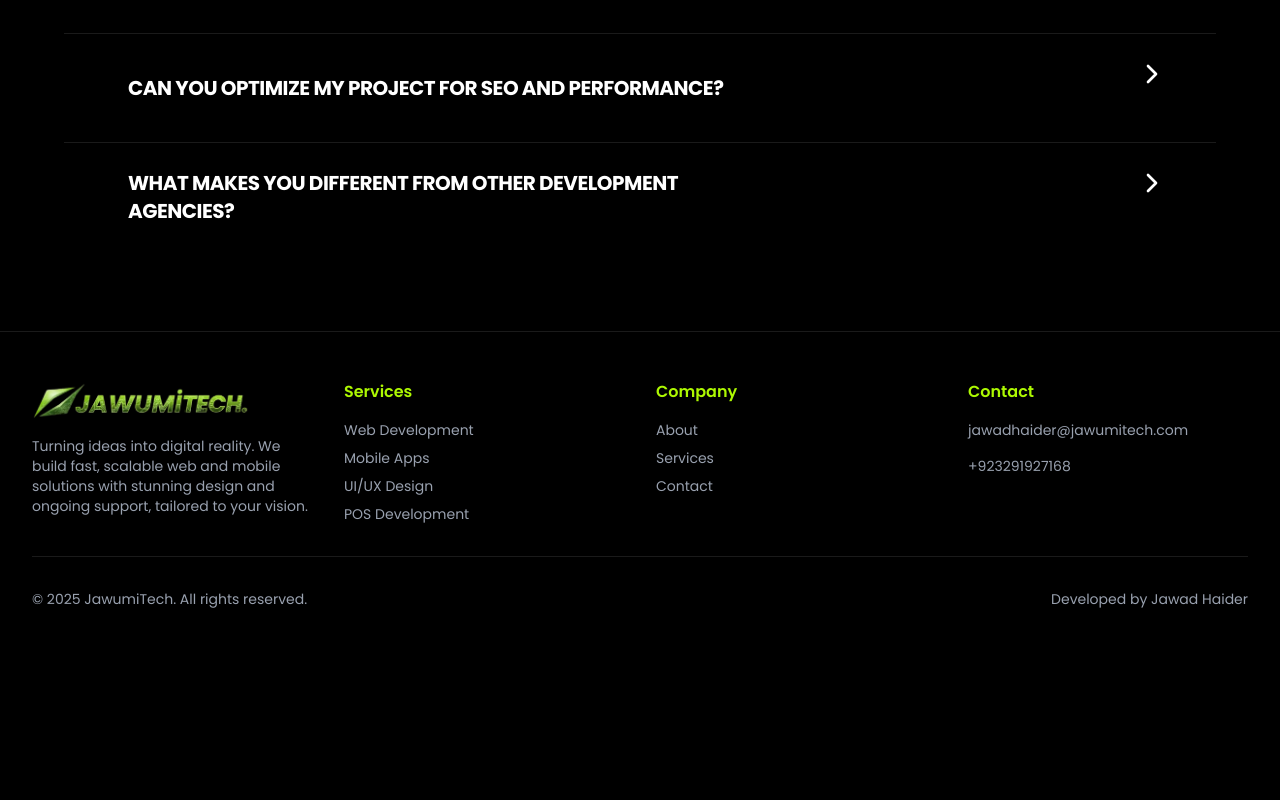
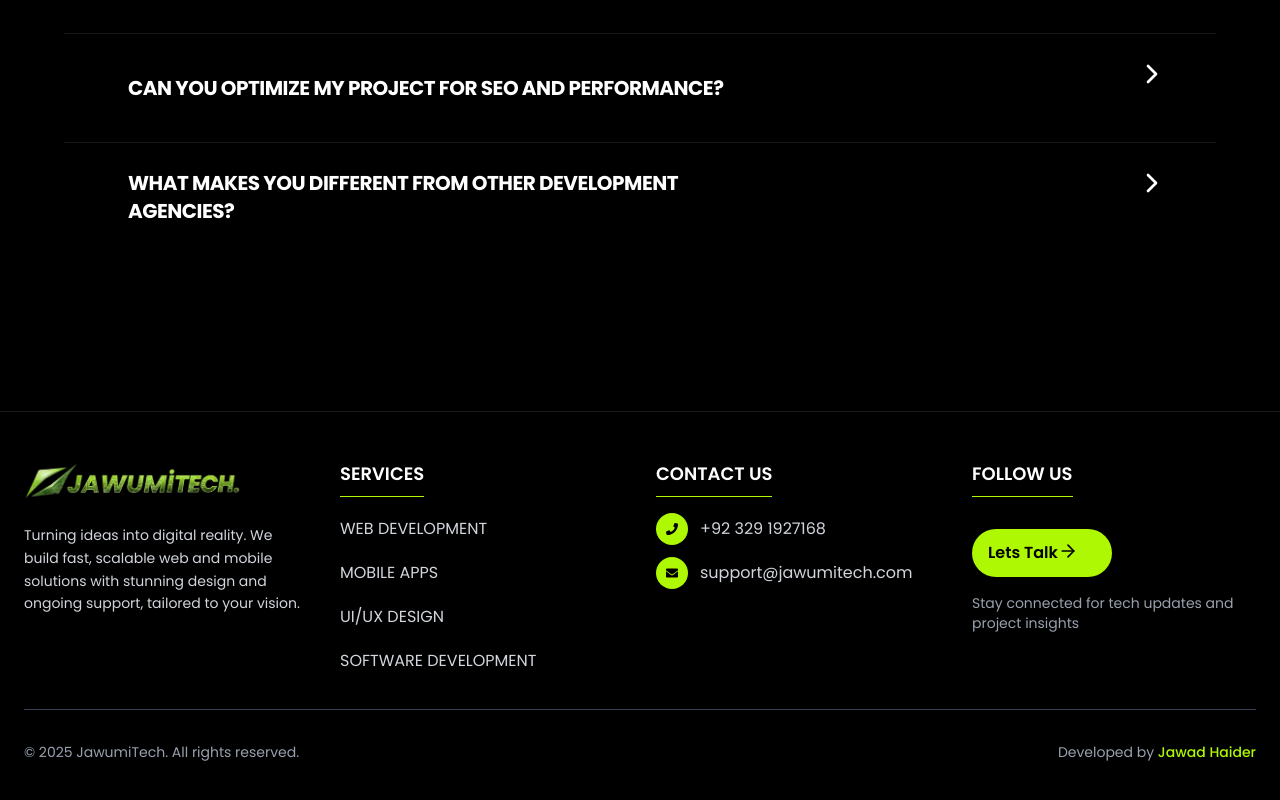
Before and after one commit to JawadHaider019/jawumitech, a Next.js app: page / in a window 1280 px wide. Shown: the part 5380-6180 px from the top of the page. Before the commit the page ends 6037 px from the top, so only its background shows below. Built offline with nearby package versions, Linux system fonts and the light colour scheme.

Commit message:
footer updated

```diff
--- a/components/footer.tsx
+++ b/components/footer.tsx
@@ -1,18 +1,57 @@
 import Link from "next/link"
 import Image from "next/image"
+import {  ArrowRight } from "lucide-react"
+import {
+  FaFacebookF,
+  FaInstagram,
+  FaWhatsapp,
+  FaTiktok,
+  FaEnvelope,
+  FaPhone,
+  FaMapMarkerAlt
+} from "react-icons/fa"
 
 export function Footer() {
+  const currentYear = new Date().getFullYear()
+
+  const socialPlatforms = [
+
+    // {
+    //   key: 'instagram',
+    //   icon: FaInstagram,
+    //   color: "hover:bg-pink-600",
+    //   label: "Instagram",
+    //   url: "#"
+    // },
+    // {
+    //   key: 'tiktok',
+    //   icon: FaTiktok,
+    //   color: "hover:bg-black",
+    //   label: "TikTok",
+    //   url: "#"
+    // },
+    {
+      key: 'whatsapp',
+      icon: FaWhatsapp,
+      color: "hover:bg-green-600",
+      label: "WhatsApp",
+      url: "https://wa.me/923291927168"
+    }
+  ]
+
   return (
-    <footer className="bg-black border-t border-[#1A1A1A] py-12">
-      <div className="max-w-7xl mx-auto px-4 sm:px-6 lg:px-8">
-        <div className="grid grid-cols-1 md:grid-cols-4 gap-8 mb-8">
-          {/* Brand */}
-          <div>
-            <div className="flex items-center gap-2 mt-[-4] mb-2">
+    <footer className="bg-black border-t-1  text-white  mt-20 shadow-2xl">
+      {/* Main Footer Content */}
+      <div className="max-w-7xl mx-auto px-6 py-12">
+        <div className="grid grid-cols-1 md:grid-cols-2 lg:grid-cols-4 gap-8 mb-8">
+
+          {/* Brand Column */}
+          <div className="space-y-4">
+            <div className="flex items-center gap-2">
               <Link href="/" className="flex items-center gap-2 group">
                 <Image
                   src="/logojt.png"
-                  alt="JG Logo"
+                  alt="JawumiTech Logo"
                   width={150}
                   height={70}
                   className="w-auto h-12 object-contain"
@@ -20,74 +59,108 @@ export function Footer() {
                 />
               </Link>
             </div>
-            <p className="text-gray-400 text-sm">
-  Turning ideas into digital reality. We build fast, scalable web and mobile solutions with stunning design and ongoing support, tailored to your vision.
-</p>
 
+            <p className="text-gray-300 text-sm leading-relaxed">
+              Turning ideas into digital reality. We build fast, scalable web and mobile solutions
+              with stunning design and ongoing support, tailored to your vision.
+            </p>
           </div>
 
-          {/* Services */}
-          <div>
-            <h3 className="font-semibold mb-4 text-[#ADF802]">Services</h3>
-            <ul className="space-y-2 text-sm text-gray-400">
-              <li>
-                <Link href="/services" className="hover:text-[#ADF802] transition-colors">
-                  Web Development
-                </Link>
-              </li>
-              <li>
-                <Link href="/services" className="hover:text-[#ADF802] transition-colors">
-                  Mobile Apps
-                </Link>
-              </li>
-              <li>
-                <Link href="/services" className="hover:text-[#ADF802] transition-colors">
-                  UI/UX Design
-                </Link>
-              </li>
-                <li>
-                <Link href="/services" className="hover:text-[#ADF802] transition-colors">
-                  POS Development
-                </Link>
-              </li>
+          {/* Quick Links */}
+          <div className="space-y-4">
+            <h3 className="font-semibold text-lg text-white border-b border-[#ADF802] pb-2 inline-block">
+              SERVICES
+            </h3>
+            <ul className="space-y-3">
+              {['Web Development', 'Mobile Apps', 'UI/UX Design', 'Software Development'].map((item) => (
+                <li key={item}>
+                  <Link
+                    href="/services"
+                    className="text-gray-300 hover:text-[#ADF802] transition-all duration-300 hover:translate-x-2 block py-1"
+                  >
+                    {item.toUpperCase()}
+                  </Link>
+                </li>
+              ))}
             </ul>
           </div>
 
-          {/* Company */}
-          <div>
-            <h3 className="font-semibold mb-4 text-[#ADF802]">Company</h3>
-            <ul className="space-y-2 text-sm text-gray-400">
-              <li>
-                <Link href="/about" className="hover:text-[#ADF802] transition-colors">
-                  About
-                </Link>
-              </li>
-              <li>
-                <Link href="/services" className="hover:text-[#ADF802] transition-colors">
-                  Services
-                </Link>
-              </li>
-              <li>
-                <Link href="/contact" className="hover:text-[#ADF802] transition-colors">
-                  Contact
-                </Link>
-              </li>
-            </ul>
+          {/* Contact Info */}
+          <div className="space-y-4">
+            <h3 className="font-semibold text-lg text-white border-b border-[#ADF802] pb-2 inline-block">
+              CONTACT US
+            </h3>
+            <div className="space-y-3 text-gray-300">
+              <div className="flex items-center space-x-3 group">
+                <div className="w-8 h-8 bg-[#ADF802] rounded-full flex items-center justify-center group-hover:scale-110 transition-transform">
+                  <FaPhone className="text-black w-3" />
+                </div>
+                <span className="group-hover:text-[#ADF802] transition-colors">
+                  +92 329 1927168
+                </span>
+              </div>
+              <div className="flex items-center space-x-3 group">
+                <div className="w-8 h-8 bg-[#ADF802] rounded-full flex items-center justify-center group-hover:scale-110 transition-transform">
+                  <FaEnvelope className="text-black w-3" />
+                </div>
+                <span className="group-hover:text-[#ADF802] transition-colors">
+                  support@jawumitech.com
+                </span>
+              </div>
+
+            </div>
           </div>
 
-          {/* Social */}
-          <div>
-            <h3 className="font-semibold mb-4 text-[#ADF802]">Contact</h3>
-            <div className="flex flex-col gap-4 text-sm text-gray-400">
-             <p>jawadhaider@jawumitech.com</p>
-             <p>+923291927168</p>
+          {/* Social Media */}
+          <div className="space-y-4">
+            <h3 className="font-semibold text-lg text-white border-b border-[#ADF802] pb-2 inline-block">
+              FOLLOW US
+            </h3>
+            {/* <div className="flex space-x-3">
+              {socialPlatforms.map((platform) => (
+                <a
+                  key={platform.key}
+                  href={platform.url}
+                  target="_blank"
+                  rel="noopener noreferrer"
+                  className={`w-12 h-12 rounded-full bg-[#ADF802] ${platform.color} text-black hover:text-white flex items-center justify-center transition-all duration-300 hover:scale-110 shadow-lg border border-[#ADF802]`}
+                  aria-label={platform.label}
+                  title={`Follow us on ${platform.label}`}
+                >
+                  <platform.icon size={18} />
+                </a>
+              ))}
+            </div> */}
+            <div>
+                  <a
+              href="https://wa.me/923291927168"
+              target="_blank"
+              rel="noopener noreferrer"
+              className="flex w-35 px-4 py-3 bg-[#ADF802] group-hover:translate-x-1 transition-transform  text-black font-semibold rounded-full text-center mt-4"
+            >
+              Lets Talk
+              <ArrowRight size={20} className="group-hover:translate-x-1 transition-transform" />
+            </a>
             </div>
+            <p className="text-gray-400 text-sm mt-4">
+              Stay connected for tech updates and project insights
+            </p>
           </div>
         </div>
 
-        <div className="border-t border-[#1A1A1A] pt-8 flex flex-col md:flex-row justify-between items-center text-sm text-gray-400">
-          <p>© 2025 JawumiTech. All rights reserved.</p>
-          <p>Developed by Jawad Haider</p>
+        {/* Bottom Footer */}
+        <div className="border-t border-gray-700 pt-8">
+          <div className="flex flex-col md:flex-row justify-between items-center space-y-4 md:space-y-0">
+            <p className="text-gray-400 text-sm">
+              © {currentYear} JawumiTech. All rights reserved.
+            </p>
+            <div className="text-gray-400 text-sm">
+              Developed by{" "}
+              <span className="text-[#ADF802] font-medium">
+                Jawad Haider
+              </span>
+            </div>
+          </div>
         </div>
       </div>
     </footer>
```
